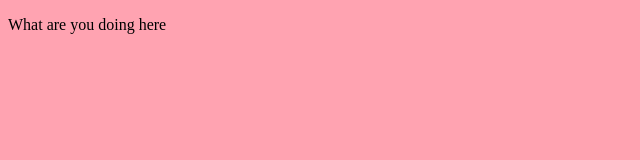
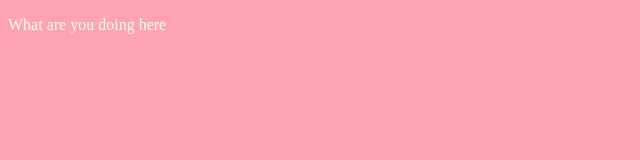
Before and after one commit to moaaaaaiiiiiii/moaaaaaiiiiiii.github.io, a plain HTML site: page index.html in a window 1280 px wide. Shown: the whole page, without its empty margins (0-640 px from the left). Drawn offline with Linux system fonts and the light colour scheme.

Commit message:
Update index.html

```diff
--- a/index.html
+++ b/index.html
@@ -4,7 +4,7 @@
 <title>4 da meems</title>
 </head>
 <body style="background-color: #ffa3b1;">
-<p style="margin-bottom:6.9cm;">What are you doing here</p>
+<p style="margin-bottom:6.9cm;color: white">What are you doing here</p>
 
 <!-- Good job you found it nerd, just use raw next time -->
 
```
